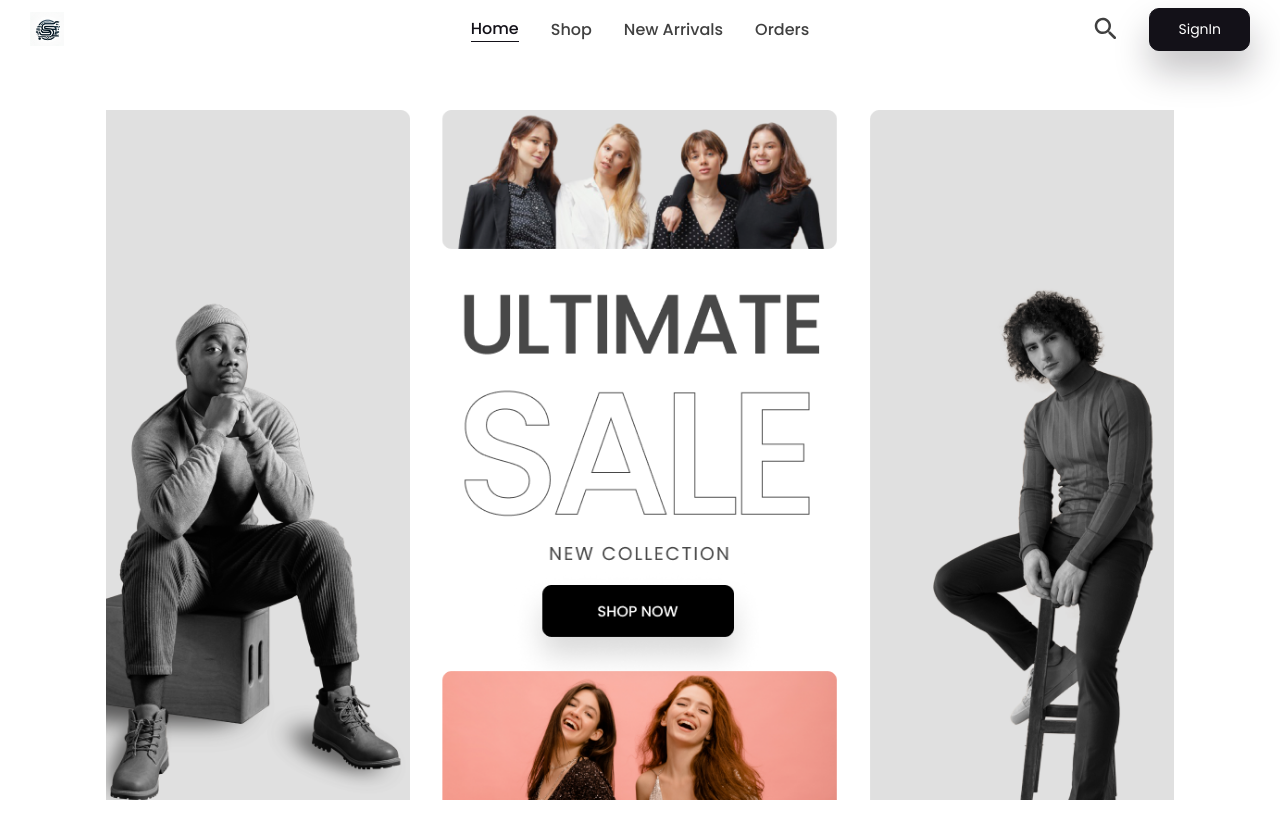
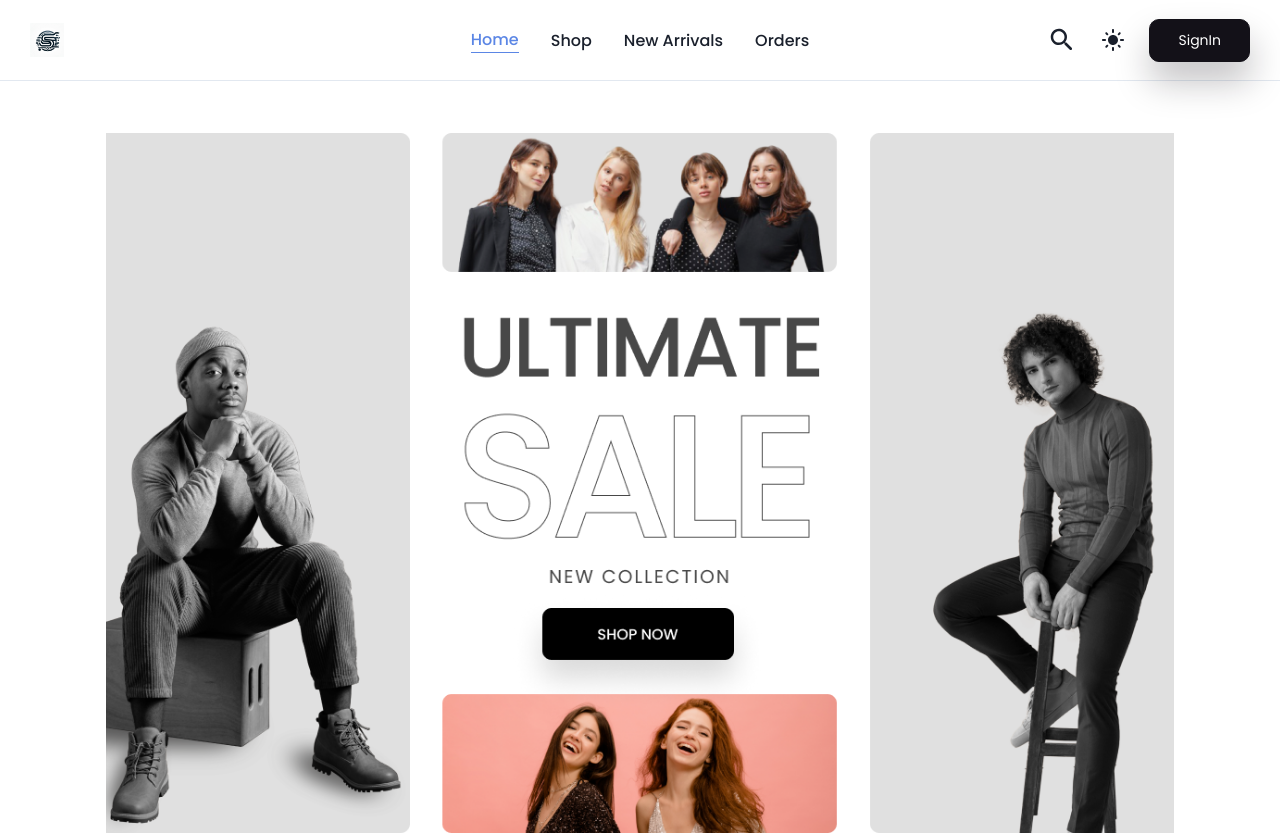
Before and after one commit to dhruvmohan867/Ecommerce-Website, a React (Create React App) app in the folder client/: page / in a window 1280 px wide. Shown: the top 835 px of the page. Before the commit the page ends 800 px from the top, so only its background shows below. Built offline with nearby package versions, Linux system fonts and the light colour scheme; no server answers.

Commit message:
add Dark mode

```diff
--- a/client/src/App.js
+++ b/client/src/App.js
@@ -1,8 +1,7 @@
 import styled, { ThemeProvider } from "styled-components";
-import { lightTheme } from "./utils/Themes";  // ✅ Uncommented and fixed
+import { lightTheme, darkTheme } from "./utils/Themes";
 import { BrowserRouter, Route, Routes } from "react-router-dom";
-
-import Navbar from "./components/Navbar.jsx"; // ✅ Case-sensitive and correct path
+import Navbar from "./components/Navbar.jsx";
 import Home from "./pages/Home.jsx";
 import Authentication from "./pages/Authentication.jsx";
 import ShopListing from "./pages/ShopListing.jsx";
@@ -10,40 +9,77 @@ import Favourite from "./pages/Favourite.jsx";
 import Cart from "./pages/Cart.jsx";
 import ProductDetails from "./pages/ProductDetails.jsx";
 import ToastMessage from "./components/ToastMessage.jsx";
-import TrackOrders from "./pages/TrackOrders.jsx"; // ✅ Added missing import
-
+import TrackOrders from "./pages/TrackOrders.jsx";
 import { useDispatch, useSelector } from "react-redux";
-import { useState } from "react";
+import { useState, useEffect } from "react";
 
 const Container = styled.div`
   width: 100%;
-  height: 100vh;
+  min-height: 100vh;
   display: flex;
   flex-direction: column;
   background: ${({ theme }) => theme.bg};
   color: ${({ theme }) => theme.text_primary};
-  overflow-x: hidden;
-  overflow-y: hidden;
-  transition: all 0.2s ease;
+  transition: all 0.3s ease;
 `;
 
 function App() {
-  const { currentUser, open, message, severity } = useSelector((state) => state.user); // ✅ Combined selector
+  const { currentUser, open, message, severity } = useSelector((state) => state.user);
   const [openAuth, setOpenAuth] = useState(false);
+  const [themeMode, setThemeMode] = useState('light');
+
+  // Initialize theme from localStorage or system preference
+  useEffect(() => {
+    const savedTheme = localStorage.getItem('theme');
+    if (savedTheme) {
+      setThemeMode(savedTheme);
+    } else {
+      // Detect system preference
+      const systemPrefersDark = window.matchMedia &&
+        window.matchMedia('(prefers-color-scheme: dark)').matches;
+      setThemeMode(systemPrefersDark ? 'dark' : 'light');
+    }
+  }, []);
+
+  // Save theme preference
+  useEffect(() => {
+    localStorage.setItem('theme', themeMode);
+  }, [themeMode]);
+
+  // Listen for system theme changes
+  useEffect(() => {
+    const mediaQuery = window.matchMedia('(prefers-color-scheme: dark)');
+    const handleSystemThemeChange = (e) => {
+      if (localStorage.getItem('theme') === 'system') {
+        setThemeMode(e.matches ? 'dark' : 'light');
+      }
+    };
+
+    mediaQuery.addEventListener('change', handleSystemThemeChange);
+    return () => mediaQuery.removeEventListener('change', handleSystemThemeChange);
+  }, []);
+
+  // Determine which theme object to use
+  const currentTheme = themeMode === 'dark' ? darkTheme : lightTheme;
 
   return (
-    <ThemeProvider theme={lightTheme}>
+    <ThemeProvider theme={currentTheme}>
       <BrowserRouter>
         <Container>
-          <Navbar setOpenAuth={setOpenAuth} currentUser={currentUser} />
+          <Navbar
+            setOpenAuth={setOpenAuth}
+            currentUser={currentUser}
+            theme={themeMode}
+            setTheme={setThemeMode}
+          />
 
           <Routes>
-            <Route path="/" element={<Home />} />                {/* ✅ Removed exact */}
+            <Route path="/" element={<Home />} />
             <Route path="/shop" element={<ShopListing />} />
             <Route path="/favorite" element={<Favourite />} />
             <Route path="/cart" element={<Cart />} />
             <Route path="/shop/:id" element={<ProductDetails />} />
-            <Route path = "/Orders" element = {<TrackOrders/>} />
+            <Route path="/Orders" element={<TrackOrders/>} />
           </Routes>
 
           {openAuth && (
--- a/client/src/components/Navbar.jsx
+++ b/client/src/components/Navbar.jsx
@@ -1,4 +1,4 @@
-import React, { useState } from "react";
+import React, { useState, useEffect } from "react";
 import styled from "styled-components";
 import LogoImg from "../utils/Images/logo1.jpeg";
 import { NavLink } from "react-router-dom";
@@ -8,13 +8,16 @@ import {
   MenuRounded,
   SearchRounded,
   ShoppingCartOutlined,
+  DarkMode,
+  LightMode,
+  SettingsBrightness
 } from "@mui/icons-material";
 import { Avatar } from "@mui/material";
 import { logout } from "../redux/reducers/userSlice";
 import { useDispatch } from "react-redux";
 
 const Nav = styled.div`
-  background-color: ${({ theme }) => theme.bg};
+  background-color: ${({ theme }) => theme.navbar};
   height: 80px;
   display: flex;
   align-items: center;
@@ -23,8 +26,11 @@ const Nav = styled.div`
   position: sticky;
   top: 0;
   z-index: 10;
-  color: white;
+  color: ${({ theme }) => theme.text_primary};
+  border-bottom: 1px solid ${({ theme }) => theme.border_color};
+  transition: all 0.3s ease;
 `;
+
 const NavbarContainer = styled.div`
   width: 100%;
   max-width: 1400px;
@@ -35,6 +41,7 @@ const NavbarContainer = styled.div`
   justify-content: space-between;
   font-size: 1rem;
 `;
+
 export const NavLogo = styled.a`
   width: 100%;
   display: flex;
@@ -43,11 +50,13 @@ export const NavLogo = styled.a`
   font-weight: 500;
   font-size: 18px;
   text-decoration: none;
-  color: inherit;
+  color: ${({ theme }) => theme.text_primary};
 `;
+
 const Logo = styled.img`
   height: 34px;
 `;
+
 const NavItems = styled.ul`
   width: 100%;
   display: flex;
@@ -56,24 +65,28 @@ const NavItems = styled.ul`
   gap: 32px;
   padding: 0 6px;
   list-style: none;
+
   @media screen and (max-width: 768px) {
     display: none;
   }
 `;
+
 const Navlink = styled(NavLink)`
   display: flex;
   align-items: center;
   color: ${({ theme }) => theme.text_primary};
   font-weight: 500;
   cursor: pointer;
-  transition: all 1s slide-in;
+  transition: all 0.3s ease;
   text-decoration: none;
+
   &:hover {
-    color: ${({ theme }) => theme.primary};
+    color: ${({ theme }) => theme.secondary};
   }
+
   &.active {
-    color: ${({ theme }) => theme.primary};
-    border-bottom: 1.8px solid ${({ theme }) => theme.primary};
+    color: ${({ theme }) => theme.secondary};
+    border-bottom: 1.8px solid ${({ theme }) => theme.secondary};
   }
 `;
 
@@ -82,10 +95,11 @@ const ButtonContainer = styled.div`
   height: 100%;
   display: flex;
   justify-content: flex-end;
-  gap: 28px;
+  gap: 16px;
   align-items: center;
   padding: 0 6px;
   color: ${({ theme }) => theme.primary};
+
   @media screen and (max-width: 768px) {
     display: none;
   }
@@ -94,14 +108,17 @@ const ButtonContainer = styled.div`
 const MobileIcon = styled.div`
   color: ${({ theme }) => theme.text_primary};
   display: none;
+
   @media screen and (max-width: 768px) {
     display: flex;
     align-items: center;
   }
 `;
+
 const Mobileicons = styled.div`
   color: ${({ theme }) => theme.text_primary};
   display: none;
+
   @media screen and (max-width: 768px) {
     display: flex;
     align-items: center;
@@ -119,33 +136,122 @@ const MobileMenu = styled.ul`
   list-style: none;
   width: 80%;
   padding: 12px 40px 24px 40px;
-  background: ${({ theme }) => theme.card_light + 99};
+  background: ${({ theme }) => theme.card};
   position: absolute;
   top: 80px;
   right: 0;
   transition: all 0.6s ease-in-out;
-  transform: ${({ isOpen }) =>
-    isOpen ? "translateY(0)" : "translateY(-100%)"};
+  transform: ${({ isOpen }) => (isOpen ? "translateY(0)" : "translateY(-100%)")};
   border-radius: 0 0 20px 20px;
   box-shadow: 0 0 10px 0 rgba(0, 0, 0, 0.2);
   opacity: ${({ isOpen }) => (isOpen ? "100%" : "0")};
   z-index: ${({ isOpen }) => (isOpen ? "1000" : "-1000")};
+  border: 1px solid ${({ theme }) => theme.border_color};
 `;
+
 const TextButton = styled.div`
   text-align: end;
-  color: ${({ theme }) => theme.secondary};
+  color: ${({ theme }) => theme.text_primary};
   cursor: pointer;
   font-size: 16px;
   transition: all 0.3s ease;
   font-weight: 600;
+
   &:hover {
-    color: ${({ theme }) => theme.primary};
+    color: ${({ theme }) => theme.secondary};
   }
 `;
 
-const Navbar = ({ openAuth, setOpenAuth, currentUser }) => {
+// Theme switcher components
+const ThemeSwitcherContainer = styled.div`
+  position: relative;
+  display: flex;
+  align-items: center;
+  justify-content: center;
+`;
+
+const ThemeButton = styled.button`
+  background: transparent;
+  border: none;
+  cursor: pointer;
+  color: ${({ theme }) => theme.text_primary};
+  display: flex;
+  align-items: center;
+  justify-content: center;
+  padding: 8px;
+  border-radius: 50%;
+  transition: all 0.3s ease;
+
+  &:hover {
+    background: ${({ theme }) => theme.primary}20;
+    transform: rotate(15deg);
+  }
+
+  &:focus {
+    outline: none;
+  }
+`;
+
+const ThemeDropdown = styled.div`
+  position: absolute;
+  top: 100%;
+  right: 0;
+  background: ${({ theme }) => theme.card};
+  border: 1px solid ${({ theme }) => theme.border_color};
+  border-radius: 8px;
+  padding: 8px 0;
+  box-shadow: 0 4px 12px rgba(0, 0, 0, 0.15);
+  z-index: 1000;
+  min-width: 160px;
+  transform: ${({ $isOpen }) => ($isOpen ? "scale(1)" : "scale(0.95)")};
+  opacity: ${({ $isOpen }) => ($isOpen ? "1" : "0")};
+  visibility: ${({ $isOpen }) => ($isOpen ? "visible" : "hidden")};
+  transform-origin: top right;
+  transition: all 0.2s cubic-bezier(0.175, 0.885, 0.32, 1.275);
+`;
+
+const ThemeOption = styled.div`
+  display: flex;
+  align-items: center;
+  padding: 8px 16px;
+  cursor: pointer;
+  color: ${({ theme }) => theme.text_primary};
+  font-size: 14px;
+  transition: all 0.2s ease;
+
+  &:hover {
+    background: ${({ theme }) => theme.primary}20;
+  }
+
+  svg {
+    margin-right: 10px;
+    font-size: 18px;
+  }
+`;
+
+const Navbar = ({ openAuth, setOpenAuth, currentUser, theme, setTheme }) => {
   const [isOpen, setIsOpen] = useState(false);
+  const [isThemeMenuOpen, setIsThemeMenuOpen] = useState(false);
   const dispatch = useDispatch();
+
+  // Handle theme change
+  const handleThemeChange = (themeName) => {
+    setTheme(themeName);
+    setIsThemeMenuOpen(false);
+  };
+
+  // Close theme menu when clicking outside
+  useEffect(() => {
+    const handleClickOutside = (e) => {
+      if (isThemeMenuOpen && !e.target.closest('.theme-switcher-container')) {
+        setIsThemeMenuOpen(false);
+      }
+    };
+
+    document.addEventListener('mousedown', handleClickOutside);
+    return () => document.removeEventListener('mousedown', handleClickOutside);
+  }, [isThemeMenuOpen]);
+
   return (
     <Nav>
       <NavbarContainer>
@@ -162,7 +268,6 @@ const Navbar = ({ openAuth, setOpenAuth, currentUser }) => {
           <Navlink to="/Shop">Shop</Navlink>
           <Navlink to="/New_Arrivals">New Arrivals</Navlink>
           <Navlink to="/Orders">Orders</Navlink>
-          {/* <Navlink to="/Contact">Contact</Navlink> */}
         </NavItems>
 
         {isOpen && (
@@ -179,19 +284,22 @@ const Navbar = ({ openAuth, setOpenAuth, currentUser }) => {
             <Navlink onClick={() => setIsOpen(!isOpen)} to="/Orders">
               Orders
             </Navlink>
-            {/* <Navlink onClick={() => setIsOpen(!isOpen)} to="/Contact">
-              Contact
-            </Navlink> */}
+
+            {/* Theme options for mobile */}
+            <ThemeOption onClick={() => handleThemeChange('light')}>
+              <LightMode /> Light Mode
+            </ThemeOption>
+            <ThemeOption onClick={() => handleThemeChange('dark')}>
+              <DarkMode /> Dark Mode
+            </ThemeOption>
+            <ThemeOption onClick={() => handleThemeChange('system')}>
+              <SettingsBrightness /> System
+            </ThemeOption>
+
             {currentUser ? (
               <Button text="Logout" small onClick={() => dispatch(logout())} />
             ) : (
-              <div
-                style={{
-                  flex: "1",
-                  display: "flex",
-                  gap: "12px",
-                }}
-              >
+              <div style={{ flex: "1", display: "flex", gap: "12px" }}>
                 <Button
                   text="Sign Up"
                   outlined
@@ -266,14 +374,66 @@ const Navbar = ({ openAuth, setOpenAuth, currentUser }) => {
               >
                 {currentUser?.name[0]}
               </Avatar>
+
+              {/* Theme Switcher Button */}
+              <ThemeSwitcherContainer className="theme-switcher-container">
+                <ThemeButton onClick={() => setIsThemeMenuOpen(!isThemeMenuOpen)}>
+                  {theme === 'dark' ? (
+                    <DarkMode fontSize="medium" />
+                  ) : theme === 'light' ? (
+                    <LightMode fontSize="medium" />
+                  ) : (
+                    <SettingsBrightness fontSize="medium" />
+                  )}
+                </ThemeButton>
+
+                <ThemeDropdown $isOpen={isThemeMenuOpen}>
+                  <ThemeOption onClick={() => handleThemeChange('light')}>
+                    <LightMode /> Light Mode
+                  </ThemeOption>
+                  <ThemeOption onClick={() => handleThemeChange('dark')}>
+                    <DarkMode /> Dark Mode
+                  </ThemeOption>
+                  <ThemeOption onClick={() => handleThemeChange('system')}>
+                    <SettingsBrightness /> System Preference
+                  </ThemeOption>
+                </ThemeDropdown>
+              </ThemeSwitcherContainer>
+
               <TextButton onClick={() => dispatch(logout())}>Logout</TextButton>
             </>
           ) : (
+            <>
+              <ThemeSwitcherContainer className="theme-switcher-container">
+                <ThemeButton onClick={() => setIsThemeMenuOpen(!isThemeMenuOpen)}>
+                  {theme === 'dark' ? (
+                    <DarkMode fontSize="medium" />
+                  ) : theme === 'light' ? (
+                    <LightMode fontSize="medium" />
+                  ) : (
+                    <SettingsBrightness fontSize="medium" />
+                  )}
+                </ThemeButton>
+
+                <ThemeDropdown $isOpen={isThemeMenuOpen}>
+                  <ThemeOption onClick={() => handleThemeChange('light')}>
+                    <LightMode /> Light Mode
+                  </ThemeOption>
+                  <ThemeOption onClick={() => handleThemeChange('dark')}>
+                    <DarkMode /> Dark Mode
+                  </ThemeOption>
+                  <ThemeOption onClick={() => handleThemeChange('system')}>
+                    <SettingsBrightness /> System Preference
+                  </ThemeOption>
+                </ThemeDropdown>
+              </ThemeSwitcherContainer>
+
               <Button
                 text="SignIn"
                 small
                 onClick={() => setOpenAuth(!openAuth)}
               />
+            </>
           )}
         </ButtonContainer>
       </NavbarContainer>
--- a/client/src/components/SignUp.jsx
+++ b/client/src/components/SignUp.jsx
@@ -83,8 +83,8 @@ const SignUp = ({ setOpenAuth }) => {
         });
     }
 
-    setButtonDisabled(false);
-    setLoading(false);
+    // setButtonDisabled(false);
+    // setLoading(false);
   };
 
   return (
```
Also changed, not shown: client/src/components/SignIn.jsx (+9 -4 lines), client/src/utils/Themes.js (+51 -18 lines). Lines whose indentation alone changed are shown as unchanged.
